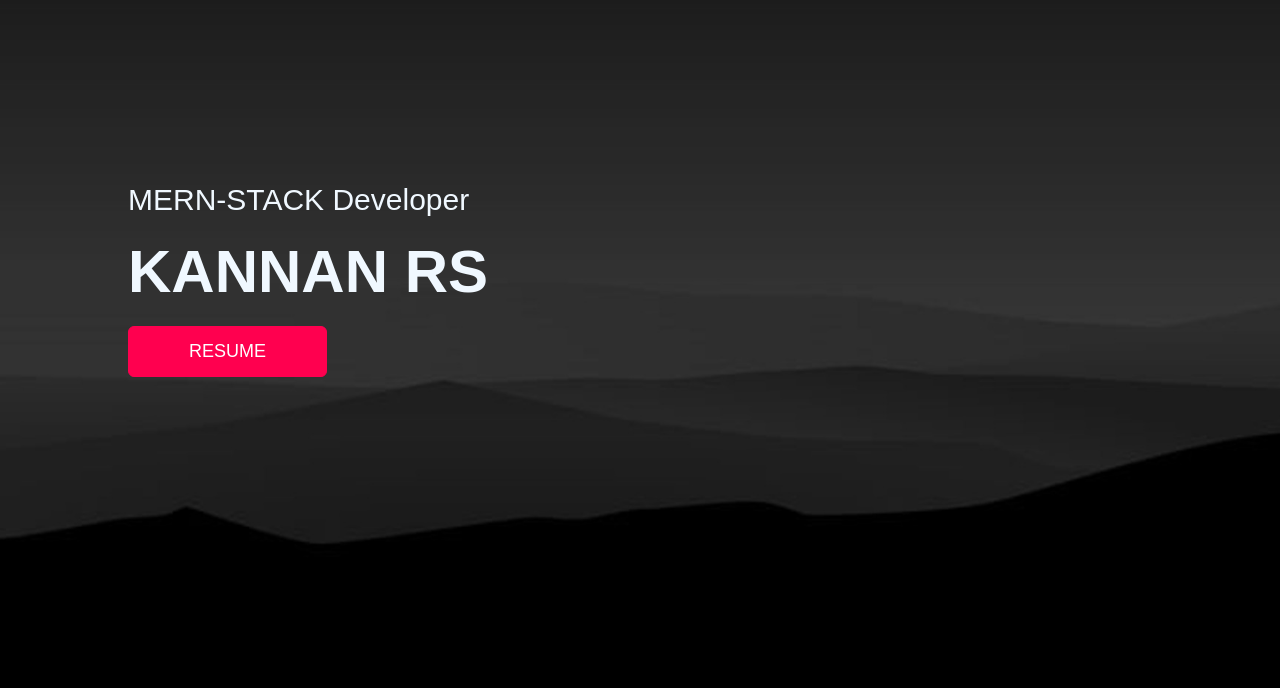
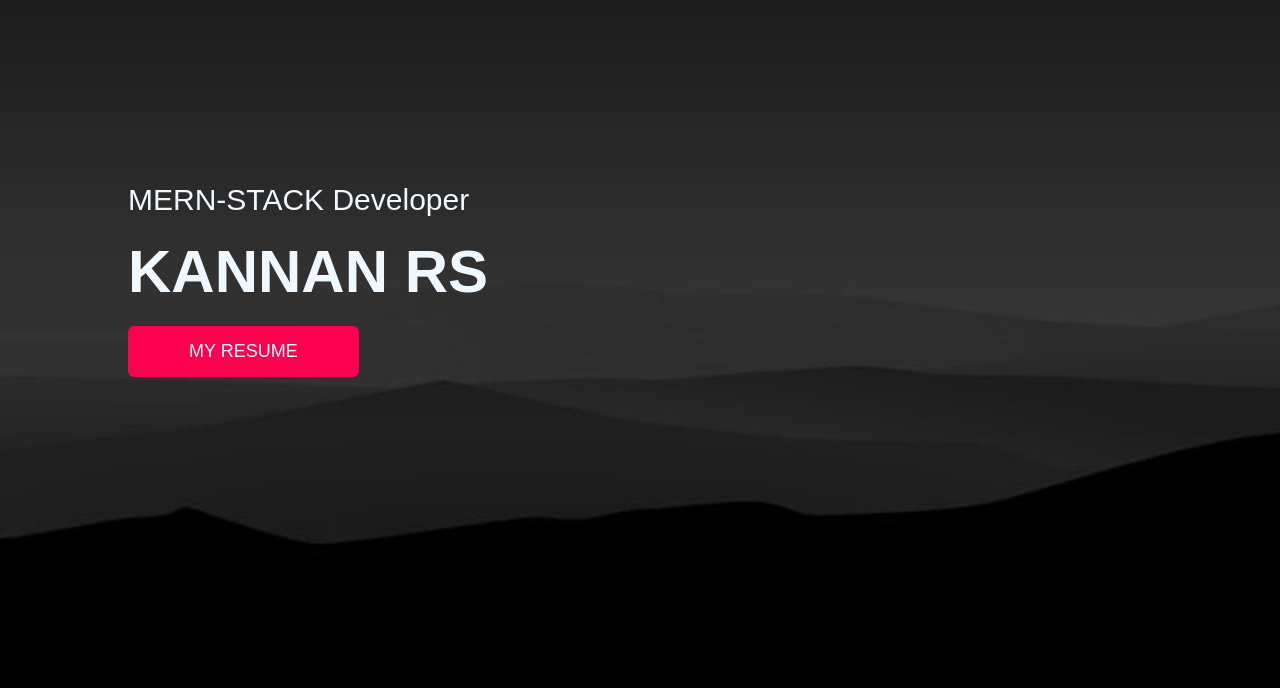
Before and after one commit to rs-kannan/portfolio, a plain HTML site: page index.html in a window 1280 px wide. Shown: the part 112-800 px from the top of the page. Drawn offline with Linux system fonts and the light colour scheme.

Commit message:
Update index.html

```diff
--- a/index.html
+++ b/index.html
@@ -27,7 +27,7 @@
             <div class="header-text">
                 <p>MERN-STACK Developer</p>
                 <h1>KANNAN RS</h1>
-                <a href="https://drive.google.com/file/d/1hScIHYRPOSNztyVun8rbp7Pb_lbBFYKO/view?usp=sharing"  download class="btn btn2">RESUME</a>
+                <a href="https://drive.google.com/file/d/1hScIHYRPOSNztyVun8rbp7Pb_lbBFYKO/view?usp=sharing"  download class="btn btn2">MY RESUME</a>
             </div>
 
         </div>
```
